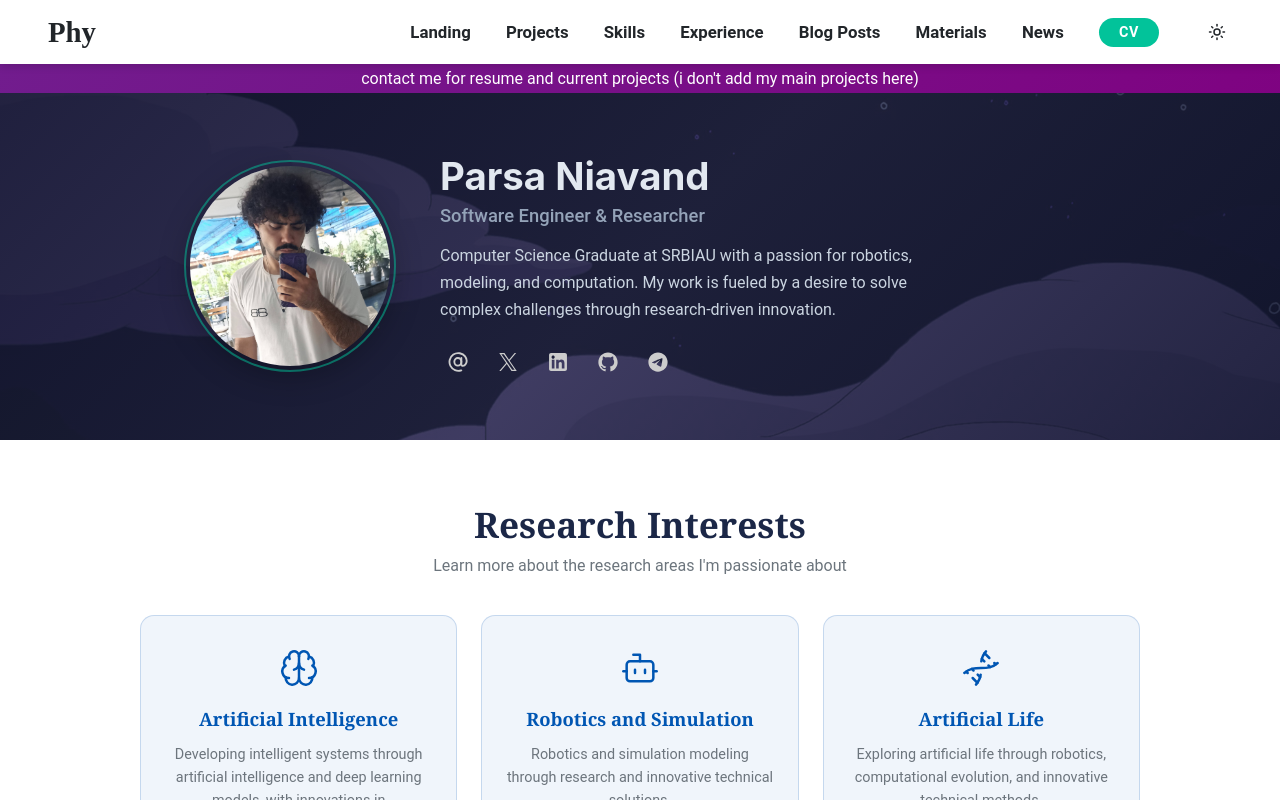
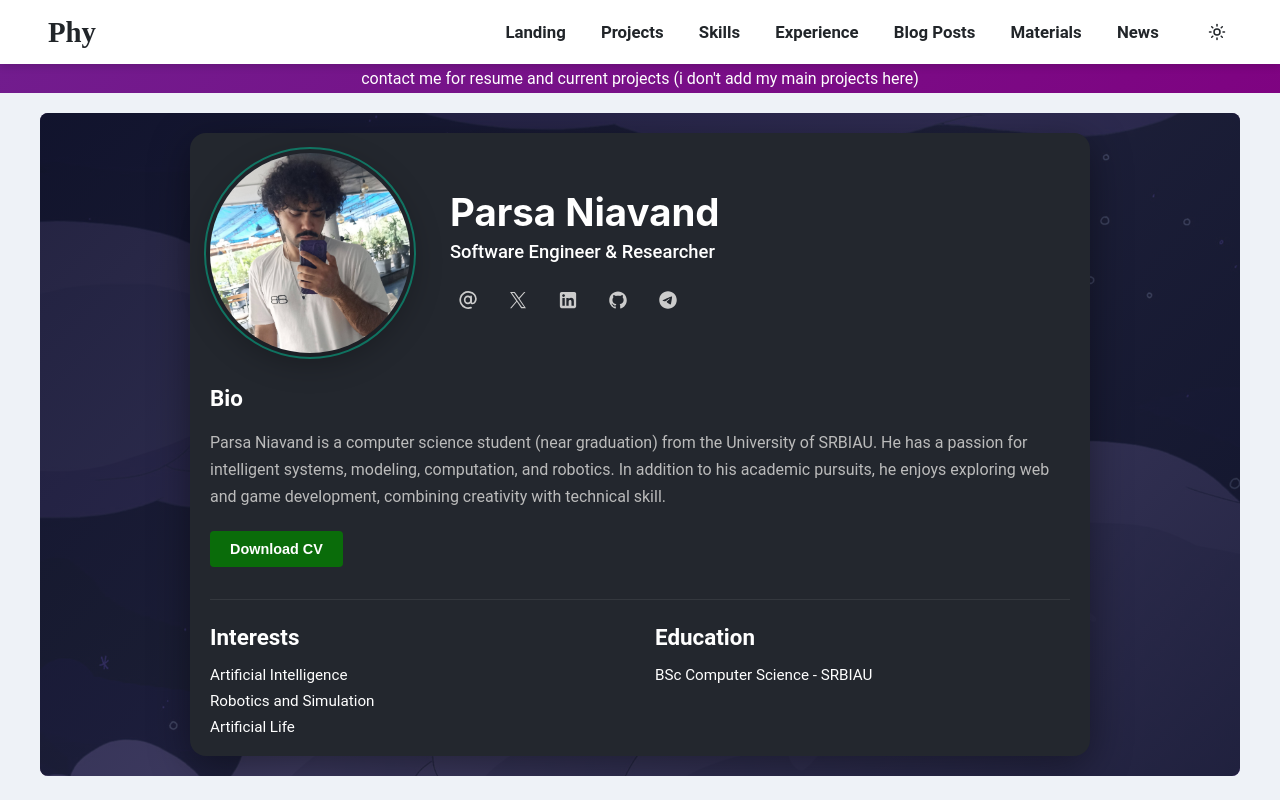
Before and after one commit to parsany/c, a Next.js app: page / in a window 1280 px wide. Shown: the top 800 px of the page. Built offline with nearby package versions, Linux system fonts and the light colour scheme.

Commit message:
hero section

```diff
--- a/components/MainCard.js
+++ b/components/MainCard.js
@@ -1,51 +1,83 @@
+import { useState } from "react";
 import styles from "@/styles/Profile.module.css";
 import Image from "next/image";
+import CV from "./CV";
 
 export default function MainCard() {
+  const [isCVOpen, setIsCVOpen] = useState(false);
+
   return (
     <section className={styles.hero} id="about">
       <div className={styles.heroContent}>
+        <div className={styles.innerCard}>
+          <div className={styles.topSection}>
             <div className={styles.imageWrapper}>
               <Image
                 src="/content/main.jpg"
                 alt="Parsa Niavand"
                 className={styles.profileImage}
-            width={220}
-            height={220}
+                width={160}
+                height={160}
                 priority
               />
             </div>
-        <div className={styles.textContent}>
+            <div className={styles.headerInfo}>
+              <div className={styles.nameRow}>
                 <h1 className={styles.heroName}>Parsa Niavand</h1>
+              </div>
               <h2 className={styles.heroTitle}>Software Engineer &amp; Researcher</h2>
-          <p className={styles.heroBio}>
-            Computer Science Graduate at SRBIAU with a passion for robotics,
-            modeling, and computation. My work is fueled by a desire to solve complex challenges through research-driven innovation.
-          </p>
-
-          {/*
-          KEEP THIS
-          Parsa Niavand is a computer science student (near graduation) from the University of SRBIAU. He has a passion for intelligent systems, modeling, computation, and robotics. In addition to his academic pursuits, he enjoys exploring web and game development, combining creativity with technical skill.
-*/}
               <div className={styles.socialLinks}>
                 <a href="mailto:quantinitycorp@gmail.com" aria-label="Email" className={styles.socialIcon}>
-              <Image src="/icons/mail.svg" alt="Email" width={22} height={22} />
+                  <Image src="/icons/mail.svg" alt="Email" width={20} height={20} />
                 </a>
                 <a href="https://twitter.com/payrimSp" target="_blank" rel="noopener noreferrer" aria-label="Twitter" className={styles.socialIcon}>
-              <Image src="/icons/twitter.svg" alt="Twitter" width={22} height={22} />
+                  <Image src="/icons/twitter.svg" alt="Twitter" width={20} height={20} />
                 </a>
                 <a href="https://www.linkedin.com/parsany" target="_blank" rel="noopener noreferrer" aria-label="LinkedIn" className={styles.socialIcon}>
-              <Image src="/icons/linkedin.svg" alt="LinkedIn" width={22} height={22} />
+                  <Image src="/icons/linkedin.svg" alt="LinkedIn" width={20} height={20} />
                 </a>
                 <a href="https://github.com/parsany" target="_blank" rel="noopener noreferrer" aria-label="GitHub" className={styles.socialIcon}>
-              <Image src="/icons/github-mark.svg" alt="GitHub" width={22} height={22} />
+                  <Image src="/icons/github-mark.svg" alt="GitHub" width={20} height={20} />
                 </a>
                 <a href="https://t.me/parsanid" target="_blank" rel="noopener noreferrer" aria-label="Telegram" className={styles.socialIcon}>
-              <Image src="/icons/telegram.svg" alt="Telegram" width={22} height={22} />
+                  <Image src="/icons/telegram.svg" alt="Telegram" width={20} height={20} />
                 </a>
               </div>
             </div>
           </div>
+
+          <div className={styles.bioSection}>
+            <h3 className={styles.sectionTitle}>Bio</h3>
+            <p className={styles.heroBio}>
+              Parsa Niavand is a computer science student (near graduation) from the University of SRBIAU. He has a passion for intelligent systems, modeling, computation, and robotics. In addition to his academic pursuits, he enjoys exploring web and game development, combining creativity with technical skill.
+            </p>
+            <button
+              onClick={() => setIsCVOpen(true)}
+              className={styles.cvButtonHero}
+            >
+              Download CV
+            </button>
+          </div>
+
+          <div className={styles.bottomGrid}>
+            <div className={styles.gridColumn}>
+              <h3 className={styles.sectionTitle}>Interests</h3>
+              <ul className={styles.listItems}>
+                <li>Artificial Intelligence</li>
+                <li>Robotics and Simulation</li>
+                <li>Artificial Life</li>
+              </ul>
+            </div>
+            <div className={styles.gridColumn}>
+              <h3 className={styles.sectionTitle}>Education</h3>
+              <ul className={styles.listItems}>
+                <li>BSc Computer Science - SRBIAU</li>
+              </ul>
+            </div>
+          </div>
+        </div>
+      </div>
+      <CV isOpen={isCVOpen} onClose={() => setIsCVOpen(false)} />
     </section>
   );
 }
--- a/components/navbar.js
+++ b/components/navbar.js
@@ -2,12 +2,10 @@ import { useEffect, useState } from "react";
 import Link from "next/link";
 import Styles from "@/styles/Navbar.module.css";
 import { Sun, Moon } from "lucide-react";
-import CV from "./CV";
 
 export default function NavBar() {
   const [menuOpen, setMenuOpen] = useState(false);
   const [isDarkMode, setIsDarkMode] = useState(true);
-  const [isCVOpen, setIsCVOpen] = useState(false);
 
   useEffect(() => {
     const savedTheme = localStorage.getItem("theme");
@@ -81,16 +79,6 @@ export default function NavBar() {
             </li>
           ))}
 
-          <li className={Styles.navitem}>
-            <button
-              onClick={() => setIsCVOpen(true)}
-              className={Styles.cvButton}
-              style={{ border: 'none', cursor: 'pointer', fontFamily: 'inherit' }}
-            >
-              CV
-            </button>
-          </li>
-
           <li className={`${Styles.navitem} ${Styles.desktopThemeToggle}`}>
             <button
               onClick={toggleTheme}
@@ -102,7 +90,6 @@ export default function NavBar() {
           </li>
         </ul>
       </nav>
-      <CV isOpen={isCVOpen} onClose={() => setIsCVOpen(false)} />
     </header>
   );
 }
--- a/pages/index.js
+++ b/pages/index.js
@@ -36,22 +36,24 @@ export default function Main() {
       <UpdateBar />
 
       <div className={Styles.container}>
-        <MainCard />
-
-        <div className={`${Styles.sectionWrapper} ${Styles.sectionA}`}>
-          <ResearchInterests />
+        <div className={Styles.BoxContainer} style={{ padding: 0, overflow: "hidden", border: "none" }}>
+          <MainCard />
         </div>
 
-        <div className={`${Styles.sectionWrapper} ${Styles.sectionB}`}>
+        {/* <div className={Styles.BoxContainer}>
+          <ResearchInterests />
+        </div> */}
+
+        <div className={Styles.BoxContainer}>
           <Projects LimitShow={true} />
         </div>
 
         {hasPublications && (
-          <div className={`${Styles.sectionWrapper} ${Styles.sectionA}`}>
+          <div className={Styles.BoxContainer}>
             <Publications />
           </div>
         )}
-        <div className={`${Styles.sectionWrapper} ${hasPublications ? Styles.sectionB : Styles.sectionA}`}>
+        <div className={Styles.BoxContainer}>
           <RandomPost />
         </div>
       </div>
--- a/styles/LatestWriting.module.css
+++ b/styles/LatestWriting.module.css
@@ -1,6 +1,5 @@
 .section {
   padding: 60px 20px;
-
   width: 100%;
 }
 
--- a/styles/Main.module.css
+++ b/styles/Main.module.css
@@ -24,11 +24,10 @@
   width: 100%;
 }
 
-/* Legacy classes kept for compatibility */
 .BoxContainer {
   width: 100%;
   max-width: 1200px;
-  background-color: var(--primary-color);
+  background-color: var(--card-background);
   border-radius: 8px;
   padding-top: 20px;
   padding-bottom: 20px;
--- a/styles/Profile.module.css
+++ b/styles/Profile.module.css
@@ -1,8 +1,12 @@
 /* Hero Section */
 .hero {
   position: relative;
-  padding: 60px 20px;
+  padding: 20px 25px;
+  min-height: 600px;
   width: 100%;
+  display: flex;
+  align-items: center;
+  justify-content: center;
   overflow: hidden;
   background-image: url("/content/W01.jpg");
   background-size: cover;
@@ -35,12 +39,42 @@
 .heroContent {
   max-width: 900px;
   margin: 0 auto;
+  position: relative;
+  z-index: 2;
+}
+
+.innerCard {
+  background-color: #23272e;
+  border-radius: 16px;
+  padding: 20px;
+  box-shadow: 0 10px 40px rgba(0, 0, 0, 0.4);
+  width: 100%;
+  display: flex;
+  flex-direction: column;
+  gap: 32px;
+}
+
+.topSection {
   display: flex;
   align-items: center;
-  gap: 50px;
-  position: relative;
-  z-index: 2;
+  gap: 40px;
+}
 
+.headerInfo {
+  flex: 1;
+}
+
+.nameRow {
+  display: flex;
+  align-items: baseline;
+  gap: 12px;
+  margin-bottom: 6px;
+}
+
+.pronouns {
+  font-size: 0.9rem;
+  color: white;
+  font-weight: 500;
 }
 
 .imageWrapper {
@@ -56,26 +90,7 @@
   border: 2px solid rgba(2, 195, 154, 0.5);
 }
 
-@keyframes glowPulse {
-  0% {
-    box-shadow: 0 0 20px rgba(31, 152, 116, 0.4);
-    transform: scale(1);
-  }
-  50% {
-    box-shadow: 0 0 40px rgba(31, 152, 116, 0.8), 0 0 80px rgba(31, 152, 116, 0.4);
-    transform: scale(0.98);
-    border-color: rgba(31, 152, 116, 0.9);
-  }
-  100% {
-    box-shadow: 0 0 20px rgba(31, 152, 116, 0.4);
-    transform: scale(1);
-  }
-}
 
-:global(body.dark-mode) .imageWrapper::before {
-  border-color: #1F9874;
-  animation: glowPulse 4s infinite ease-in-out;
-}
 
 .profileImage {
   border-radius: 50%;
@@ -87,9 +102,9 @@
   transition: all 0.5s ease;
 }
 
-:global(body.dark-mode) .profileImage {
+/* :global(body.dark-mode) .profileImage {
   box-shadow: 0 0 30px rgba(31, 152, 116, 0.3);
-}
+} */
 
 .textContent {
   flex: 1;
@@ -98,23 +113,78 @@
 .heroName {
   font-size: 2.4rem;
   font-weight: 700;
-  color: #e2e8f0;
-  margin-bottom: 6px;
+  color: white;
+  margin-bottom: 0;
   font-family: "Inter", "Montserrat", sans-serif;
 }
 
 .heroTitle {
   font-size: 1.15rem;
   font-weight: 500;
-  color: #94a3b8;
+  color: white;
   margin-bottom: 16px;
 }
 
 .heroBio {
   font-size: 1rem;
   line-height: 1.7;
-  color: #cbd5e1;
-  max-width: 500px;
+  color: rgb(187, 187, 187);
+}
+
+.bioSection {
+  display: flex;
+  flex-direction: column;
+  gap: 14px;
+}
+
+.sectionTitle {
+  font-size: 1.4rem;
+color: white;
+  margin-bottom: 4px;
+  font-weight: 600;
+}
+
+.cvButtonHero {
+  background-color: #0a6c0a;
+  color: #ffffff;
+  padding: 10px 20px;
+  border: none;
+  border-radius: 4px;
+  font-weight: 600;
+  font-size: 0.9rem;
+  cursor: pointer;
+  width: fit-content;
+  margin-top: 6px;
+  transition: background-color 0.2s;
+}
+
+.cvButtonHero:hover {
+  background-color: #085508;
+}
+
+.bottomGrid {
+  display: grid;
+  grid-template-columns: 1fr 1fr;
+  gap: 30px;
+  border-top: 1px solid rgba(255, 255, 255, 0.08);
+  padding-top: 24px;
+}
+
+.gridColumn {
+  display: flex;
+  flex-direction: column;
+  gap: 12px;
+}
+
+.listItems {
+  list-style: none;
+  padding: 0;
+  margin: 0;
+  color: white;
+  display: flex;
+  flex-direction: column;
+  gap: 8px;
+  font-size: 0.95rem;
 }
 
 .socialLinks {
@@ -144,10 +214,27 @@
 
 /* Responsive */
 @media (max-width: 768px) {
-  .heroContent {
+  .topSection {
     flex-direction: column;
     text-align: center;
     gap: 30px;
+  }
+
+  .nameRow {
+    justify-content: center;
+  }
+
+  .bottomGrid {
+    grid-template-columns: 1fr;
+    gap: 20px;
+  }
+
+  .innerCard {
+    padding: 30px 20px;
+  }
+
+  .cvButtonHero {
+    margin: 10px auto 0;
   }
 
   .profileImage {
@@ -166,6 +253,7 @@
   .heroBio {
     max-width: 100%;
     font-size: 0.95rem;
+    text-align: justify;
   }
 
   .socialLinks {
```
Lines whose indentation alone changed are shown as unchanged.
